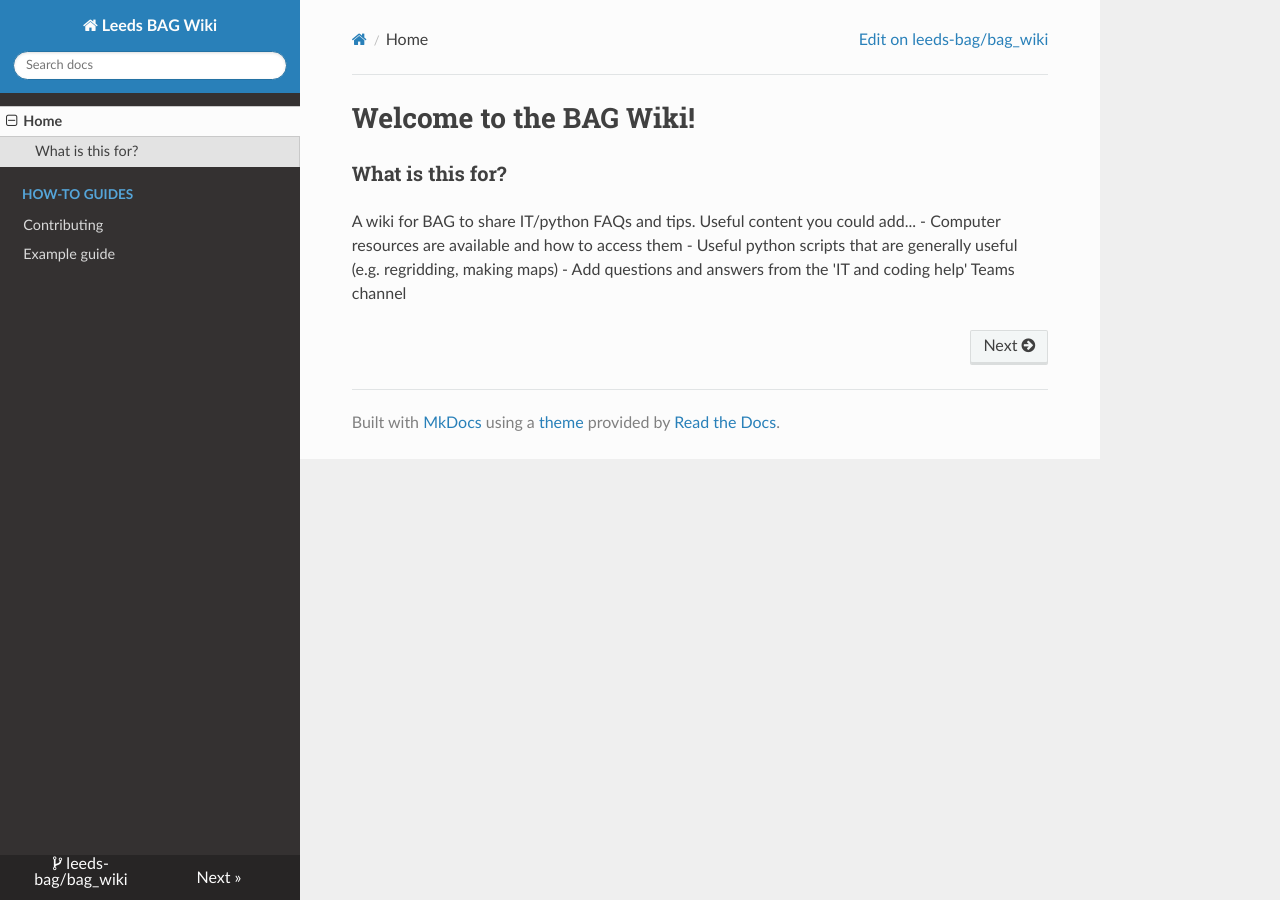
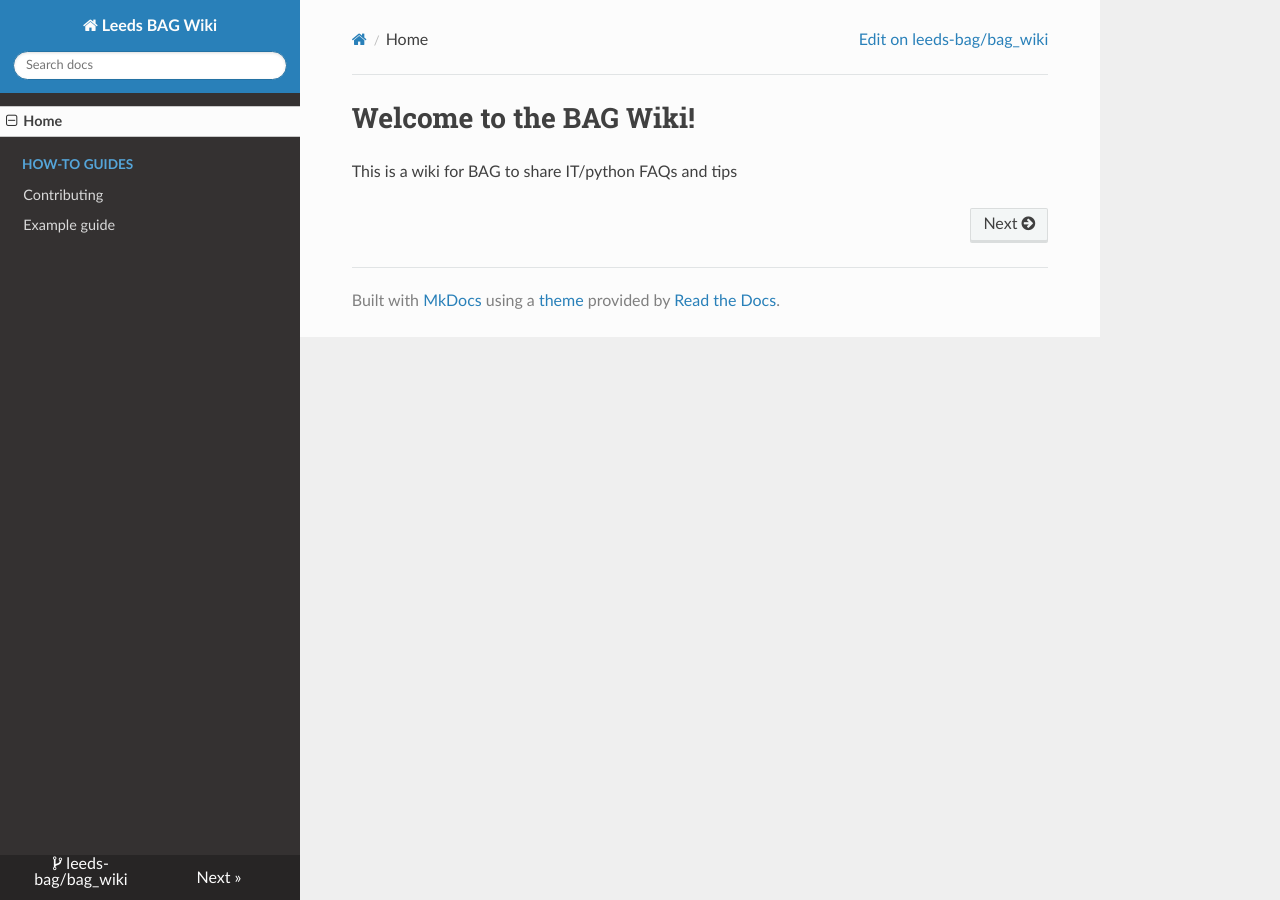
Before and after one commit to leeds-bag/bag_wiki, an MkDocs documentation site: the page built from docs/index.md, in a window 1280 px wide. Built offline with MkDocs 1.6.1, drawn with Linux system fonts in a browser that asks for light colours; nearby versions of some CDN libraries.

Commit message:
Update index.md

```diff
--- a/docs/index.md
+++ b/docs/index.md
@@ -1,7 +1,3 @@
 # Welcome to the BAG Wiki!
 
-### What is this for?
-A wiki for BAG to share IT/python FAQs and tips. Useful content you could add...
-- Computer resources are available and how to access them
-- Useful python scripts that are generally useful (e.g. regridding, making maps)
-- Add questions and answers from the 'IT and coding help' Teams channel
+This is a wiki for BAG to share IT/python FAQs and tips
```
